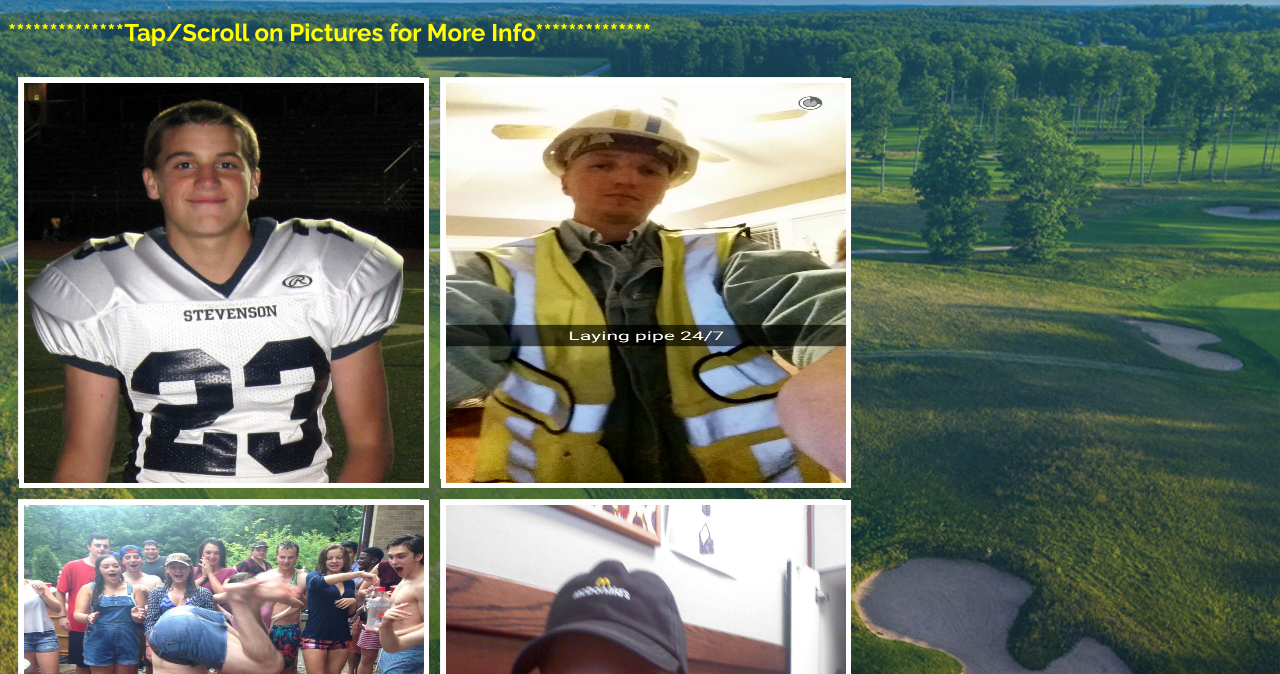
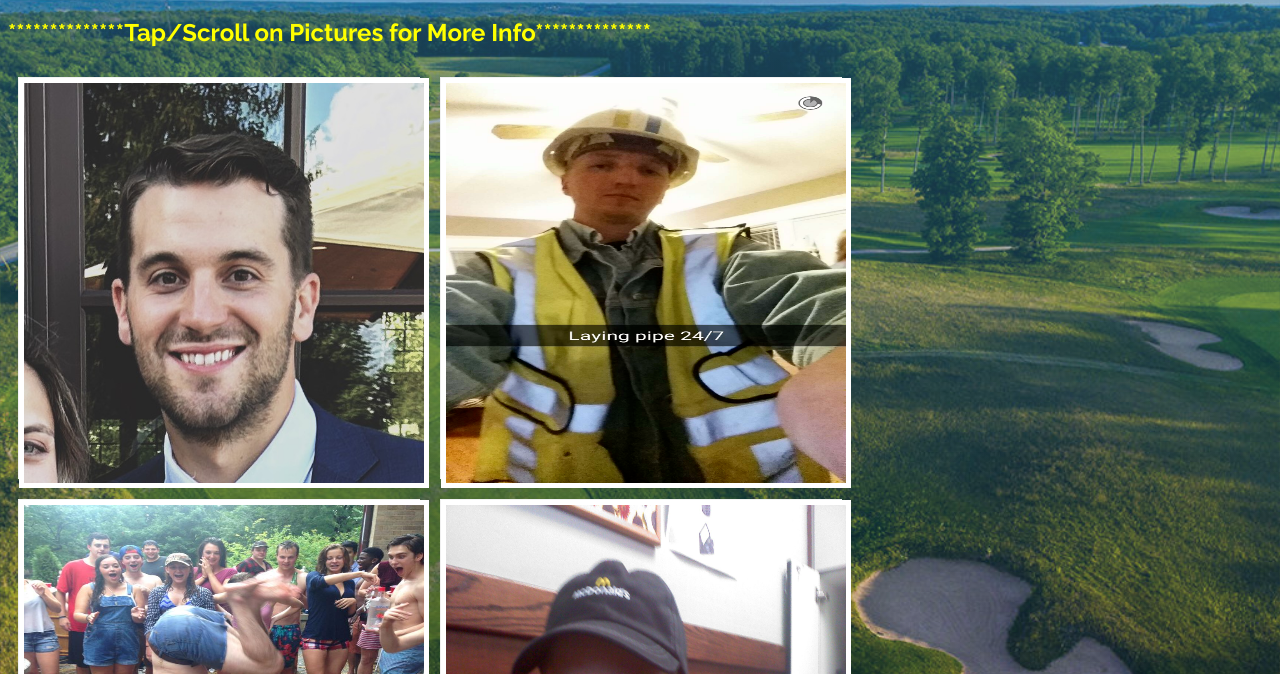
Before and after one commit to apbh133/rydercup2024, a plain HTML site: page golfers.html in a window 1280 px wide. Shown: the part 118-792 px from the top of the page. Drawn offline with Linux system fonts and the light colour scheme.

Commit message:
Update golfers.html

```diff
--- a/golfers.html
+++ b/golfers.html
@@ -33,7 +33,7 @@
     <div class="flip-box">
       <div class="flip-box-inner">
         <div class="flip-box-front">
-          <img src="images/henry.jpg" alt="R.Henry" style="width:400px;height:400px">
+          <img src="images/ryanpro.jpg" alt="R.Henry" style="width:400px;height:400px">
         </div>
     <div class="flip-box-back">
             <h2>Ryan Henry</h2>
```
